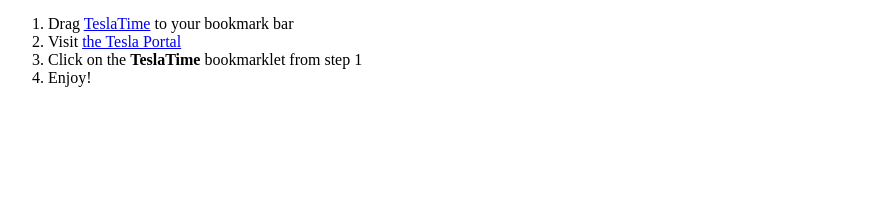
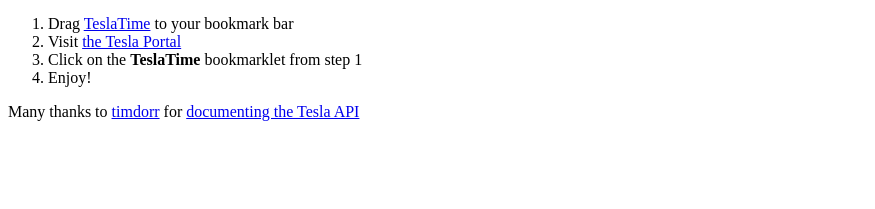
Before and after one commit to secobarbital/teslatime, a plain HTML site: page index.html in a window 1280 px wide. Shown: the part 129-338 px from the top of the page, 0-875 px from the left. Drawn offline with Linux system fonts and the light colour scheme.

Commit message:
Acknowledge API docs in homepage

```diff
--- a/index.html
+++ b/index.html
@@ -13,6 +13,7 @@
     <li>Click on the <strong>TeslaTime</strong> bookmarklet from step 1</li>
     <li>Enjoy!</li>
   </ol>
+  <p>Many thanks to <a href="https://github.com/timdorr">timdorr</a> for <a href="https://github.com/timdorr/model-s-api">documenting the Tesla API</a></p>
   <a href="https://github.com/secobarbital/teslatime"><img style="position: absolute; top: 0; right: 0; border: 0;" src="https://s3.amazonaws.com/github/ribbons/forkme_right_green_007200.png" alt="Fork me on GitHub"></a>
 </body>
 </html>
```
